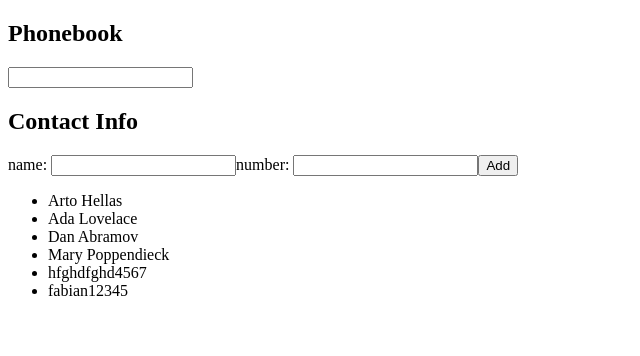
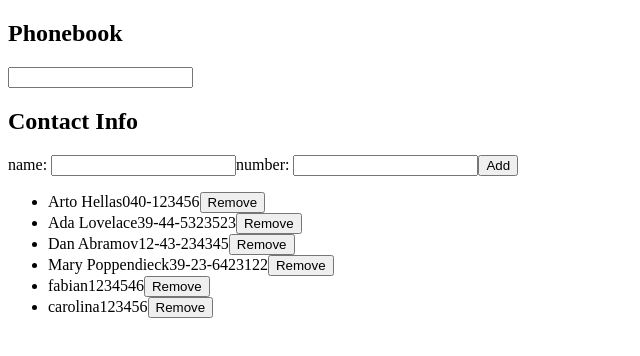
Before and after one commit to snaphuman/fullstackopen, a React (Vite) app in the folder part2/phonebook/: page / in a window 1280 px wide. Shown: the top 356 px of the page, without its empty margins (0-640 px from the left). Built offline with nearby package versions, Linux system fonts and the light colour scheme; data requests are answered from the project's data file.

Commit message:
add removeContact http util and fix filtered and contact list

```diff
--- a/part2/phonebook/src/App.jsx
+++ b/part2/phonebook/src/App.jsx
@@ -31,6 +31,20 @@ function App() {
     setMessage(isDuplicated ? msg : null);
   }
 
+  const handleRemove = ({id, name}) => {
+    const msg = `Are you sure to remove ${name}?`;
+    const confirm = window.confirm(msg);
+
+    if (confirm) {
+      http.removeContact(id).then((res) => {
+        const newList = filtered.filter(item => item.id !== res.id);
+
+        setFiltered(newList);
+        setContacts(newList);
+      })
+    }
+  }
+
   const handleFilter = (value) => {
     const pattern = new RegExp(value);
     const filtered = contacts.filter(contact => {
@@ -45,10 +59,7 @@ function App() {
     <Messages message={message} />
     <Filter title="Phonebook" handleFilter={handleFilter} />
     <ContactForm title="Contact Info" handleAddContact={handleSetContacts} handleDuplicated={handleDuplicated} />
-    <Contacts list={filtered} />
-
-
-
+    <Contacts list={filtered} handleRemoveContact={handleRemove} />
     </>
   )
 }
--- a/part2/phonebook/src/components/ContactForm.jsx
+++ b/part2/phonebook/src/components/ContactForm.jsx
@@ -11,8 +11,9 @@ const ContactForm = ({title, handleAddContact, handleDuplicated}) => {
 
     const handleSubmit = (ev) => {
         ev.preventDefault();
-        handleAddContact(contact)
-        http.saveContact(contact).then(console.log)
+        http.saveContact(contact).then(res => {
+            handleAddContact(res);
+        })
     }
 
     const handleNameChange = ({target}) => {
--- a/part2/phonebook/src/components/Contacts.jsx
+++ b/part2/phonebook/src/components/Contacts.jsx
@@ -1,5 +1,4 @@
-
-const Contacts = ({list}) => {
+const Contacts = ({list, handleRemoveContact}) => {
 
     return  (
         <ul>
@@ -8,6 +7,9 @@ const Contacts = ({list}) => {
                 <li key={index}>
                     { contact.name }
                     { contact.number }
+                    <span>
+                        <button onClick={() => handleRemoveContact(contact)}>Remove</button>
+                    </span>
                 </li>
             ))
         }
--- a/part2/phonebook/src/data/ContactsMock.json
+++ b/part2/phonebook/src/data/ContactsMock.json
@@ -2,33 +2,33 @@
   "contacts": [
     {
       "name": "Arto Hellas",
-      "numbrer": "040-123456",
+      "number": "040-123456",
       "id": "1"
     },
     {
       "name": "Ada Lovelace",
-      "numbrer": "39-44-5323523",
+      "number": "39-44-5323523",
       "id": "2"
     },
     {
       "name": "Dan Abramov",
-      "numbrer": "12-43-234345",
+      "number": "12-43-234345",
       "id": "3"
     },
     {
       "name": "Mary Poppendieck",
-      "numbrer": "39-23-6423122",
+      "number": "39-23-6423122",
       "id": "4"
     },
     {
-      "id": "cccf",
-      "name": "hfghdfghd",
-      "number": "4567"
+      "id": "0966",
+      "name": "fabian",
+      "number": "1234546"
     },
     {
-      "id": "cce0",
-      "name": "fabian",
-      "number": "12345"
+      "id": "b8b3",
+      "name": "carolina",
+      "number": "123456"
     }
   ]
 }
--- a/part2/phonebook/src/utils/http.js
+++ b/part2/phonebook/src/utils/http.js
@@ -11,7 +11,13 @@ const saveContact = (contact) => {
     return req.then(res => res.data);
 }
 
+const removeContact = (id) => {
+    const req = axios.delete(`${apiUrl}/${id}`);
+    return req.then(res => res.data)
+}
+
 export default {
     getContacts,
-    saveContact
+    saveContact,
+    removeContact,
 }
```
